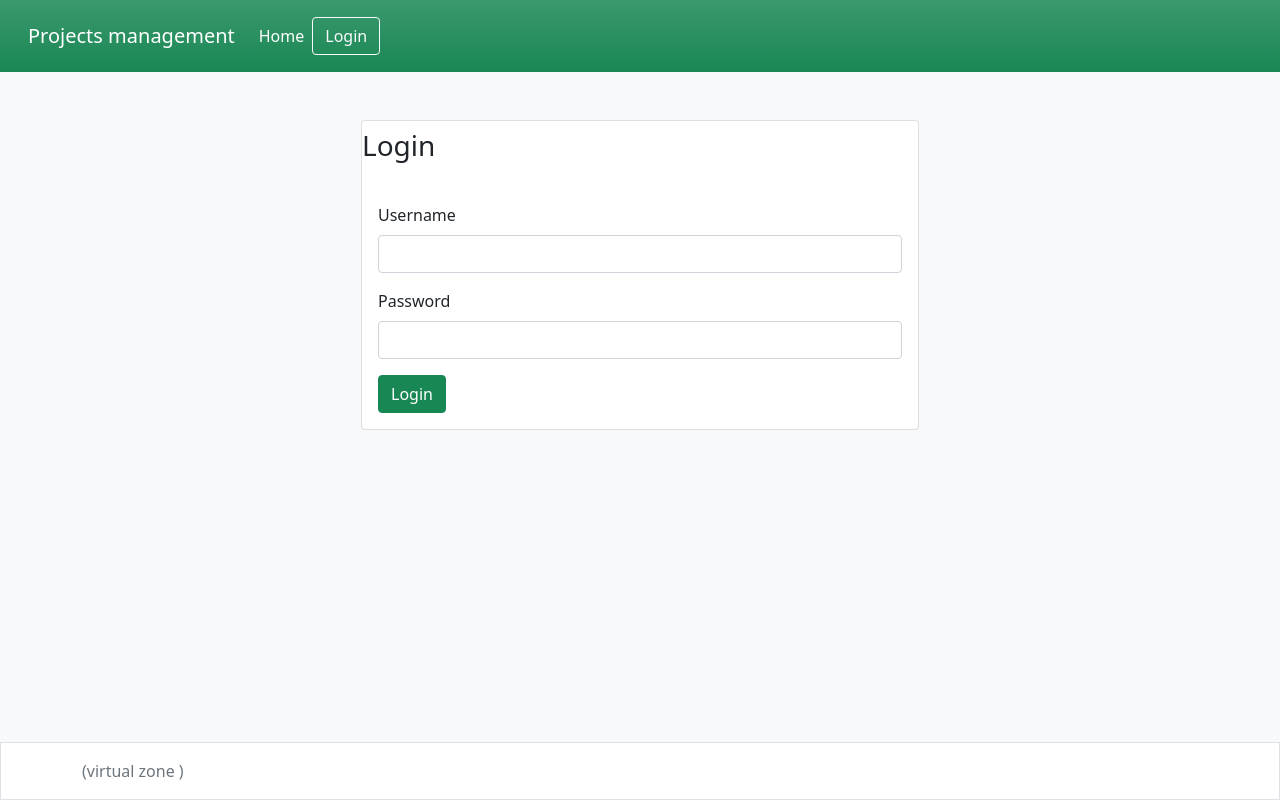
After one commit to mirdasmusa/django-pm, a Django app: page /accounts/login/ in a window 1280 px wide. The commit adds this page. Run offline with Django 4.2, Linux system fonts and the light colour scheme.

Commit message:
Login & Logout

```diff
--- /dev/null
+++ b/accounts/forms.py
@@ -0,0 +1,17 @@
+from django.contrib.auth.forms import AuthenticationForm
+from django import forms
+
+
+attrs = {'class': 'form-control'}
+
+class UserLoginForm(AuthenticationForm):
+    def __init__(self, *args, **kwargs):
+        super(UserLoginForm, self).__init__(*args, **kwargs)
+    username= forms.CharField(
+        label= 'Username',
+        widget= forms.TextInput(attrs=attrs)
+    )
+    password = forms.CharField(
+        label='Password',
+        widget=forms.PasswordInput(attrs=attrs)
+    )
--- /dev/null
+++ b/accounts/templates/registration/login.html
@@ -0,0 +1,23 @@
+{% extends "base.html" %}
+{% load i18n %}
+{% block content %}
+    <div class="container">
+        <div class="row justify-content-md-center">
+            <div class="card col-md-6 px-0">
+                <div class="card_header">
+                    <h3 class="mb-0 py-2">{% trans 'Login'%} </h3>
+                </div>
+                <div class="card-body">
+                    <form method="POST">
+                        {% csrf_token %}
+                        {% include 'common/form.html' with form=form %}
+                        <button class="btn btn-success btn-block">
+                            {% translate 'Login' %}
+                        </button>
+                    </form>
+                </div>
+            </div>
+        </div>
+    </div>
+
+{% endblock %}
--- /dev/null
+++ b/accounts/urls.py
@@ -0,0 +1,9 @@
+from django.urls import path,include
+from django.contrib.auth.views import LoginView
+from accounts.forms import UserLoginForm
+
+urlpatterns =[
+    path('login/', LoginView.as_view(authentication_form=UserLoginForm), name='login'),
+    path('',include('django.contrib.auth.urls'))
+
+]
--- a/project_managment/settings.py
+++ b/project_managment/settings.py
@@ -132,6 +132,9 @@ STATIC_URL = 'static/'
 # https://docs.djangoproject.com/en/4.2/ref/settings/#default-auto-field
 
 DEFAULT_AUTO_FIELD = 'django.db.models.BigAutoField'
+
+LOGIN_REDIRECT_URL = '/'
+LOGOUT_REDIRECT_URL = '/accounts/login'
 INTERNAL_IPS =[
     "127.0.0.1",
 ]
--- a/project_managment/urls.py
+++ b/project_managment/urls.py
@@ -22,5 +22,6 @@ urlpatterns = [
     path('', include('projects.urls')),
     path('admin/', admin.site.urls),
     path('__debug__/', include(debug_toolbar.urls)),
+    path('accounts/', include('accounts.urls'))
 
 ]
--- a/projects/templates/partials/header.html
+++ b/projects/templates/partials/header.html
@@ -10,6 +10,19 @@
       <ul class="navbar-nav">
         <li class="nav-item">
           <a class="nav-link active" aria-current="page" href="{% url 'Project_list'%}">{% trans 'Home' %}</a>
+        </li>
+      </ul>
+      {% if user.is_authenticated %}
+          <ul class="navbar-nav  mb-2 mb-lg-0 me-3">
+            <li class="nav-item dropdown">
+              <a class="nav-link dropdown-toggle" href="#" id="navbarDropdown" role="button" data-bs-toggle="dropdown" aria-expanded="false">
+                {{ user.username }}
+              </a>
+              <ul class="dropdown-menu" aria-labelledby="navbarDropdown">
+                <li><a class="dropdown-item" href="#">{% trans 'profile' %}</a></li>
+                <li><hr class="dropdown-divider"></li>
+                <li><a class="dropdown-item" href="{% url 'logout' %}">{% trans 'logout' %}</a></li>
+              </ul>
             </li>
           </ul>
           <form method="GET" action="{% url 'Project_list' %}" class="d-flex">
@@ -26,6 +39,12 @@
               </button>
             </div>
           </form>
+        {% else %}
+          <a class="btn btn-outline-light" href="{% url 'login' %}">
+            {% trans 'Login' %}
+          </a>
+        {% endif %}
+
     </div>
   </div>
 </nav>
```
Also changed, not shown: projects/views.py (+7 -6 lines), 1 other file. Lines whose indentation alone changed are shown as unchanged.
